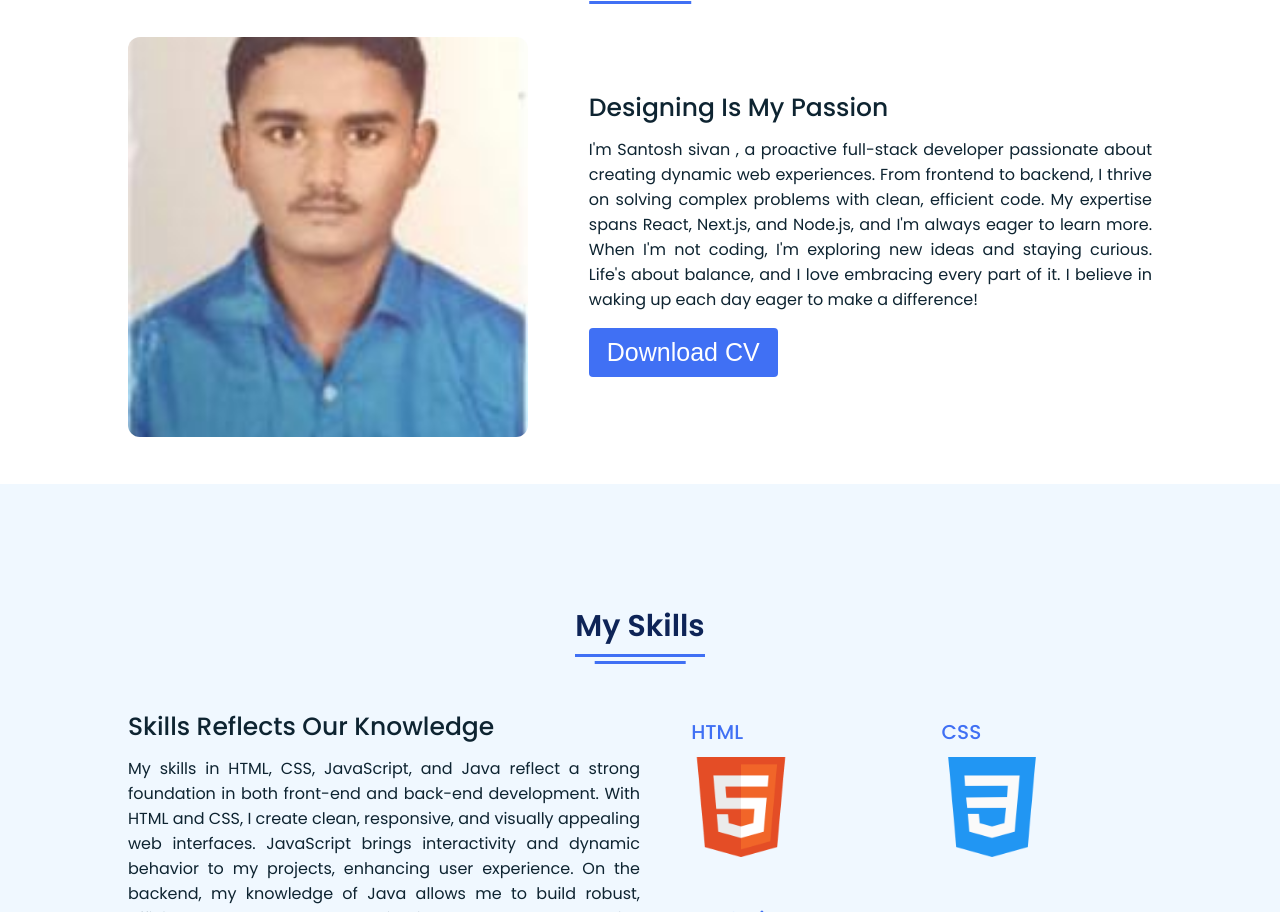
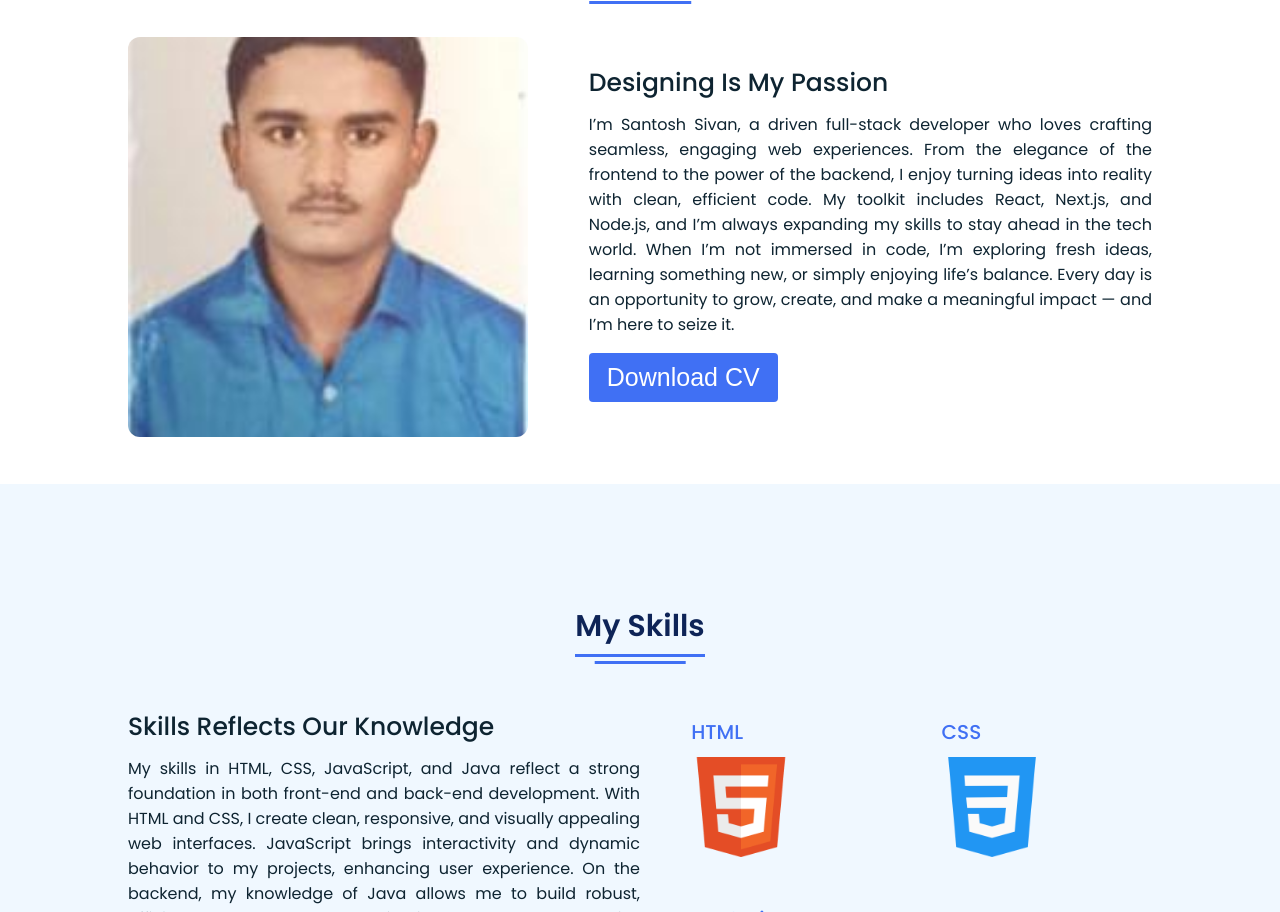
Before and after one commit to santosh271205/PORTFOLIO4, a plain HTML site: page index.html in a window 1280 px wide. Shown: the part 936-1848 px from the top of the page. Drawn offline with Linux system fonts and the light colour scheme.

Commit message:
Update index.html

```diff
--- a/index.html
+++ b/index.html
@@ -91,11 +91,9 @@
         <div class="right">
           <div class="topic">Designing Is My Passion</div>
           <p>
-            I'm Santosh sivan , a proactive full-stack developer passionate about creating dynamic web experiences. From frontend to backend, I thrive on solving complex problems with clean, efficient code. My expertise spans React, Next.js, and Node.js, and I'm always eager to learn more.
+            I’m Santosh Sivan, a driven full-stack developer who loves crafting seamless, engaging web experiences. From the elegance of the frontend to the power of the backend, I enjoy turning ideas into reality with clean, efficient code. My toolkit includes React, Next.js, and Node.js, and I’m always expanding my skills to stay ahead in the tech world.
 
-When I'm not coding, I'm exploring new ideas and staying curious. Life's about balance, and I love embracing every part of it.
-
-I believe in waking up each day eager to make a difference!
+            When I’m not immersed in code, I’m exploring fresh ideas, learning something new, or simply enjoying life’s balance. Every day is an opportunity to grow, create, and make a meaningful impact — and I’m here to seize it.
           </p>
           <div class="button">
          <button onclick="window.open('./Images/Santosh%20Resume.pdf', '_blank')">Download CV</button>
```
